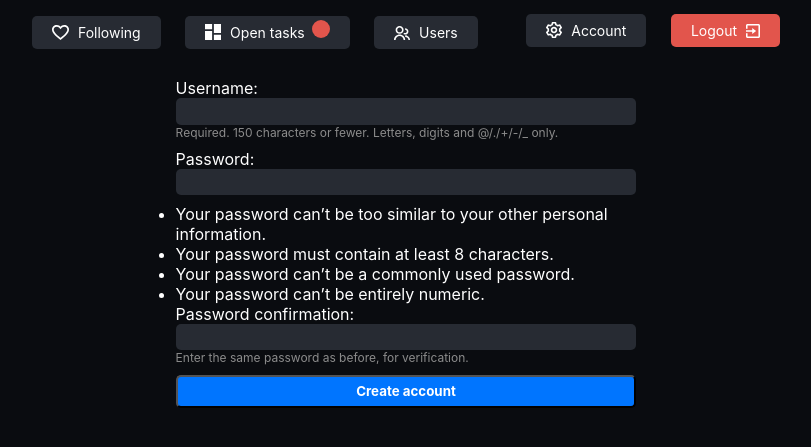
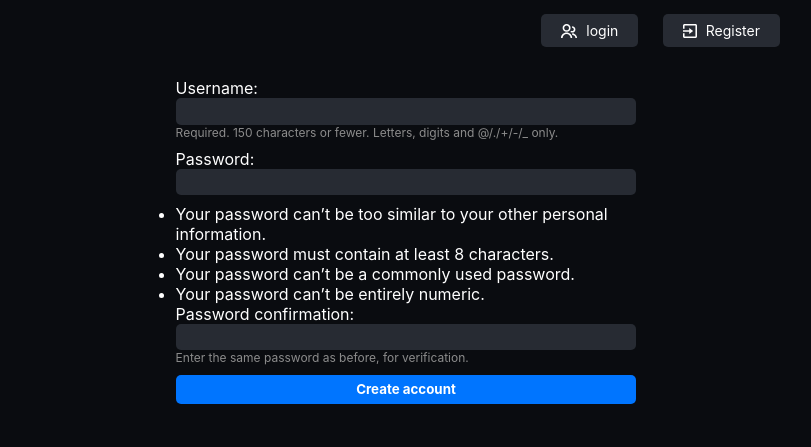
Before and after one commit to NumberJamie/to-do, a Django app: page /register/ in a window 1280 px wide. Shown: the top 447 px of the page, without its empty margins (234-1045 px from the left). Run offline with Django 4.2, Linux system fonts and the light colour scheme.

Commit message:
register

```diff
--- a/tasks/templates/tasks/all_tasks.html
+++ b/tasks/templates/tasks/all_tasks.html
@@ -11,7 +11,7 @@
             <div class="btn-wrapper">
                 <a href="{% url 'task_update' task.id %}">edit task</a>
                 {% if task.complete %}
-                    <a disabled>task already complete</a>
+                    <a class="disabled" disabled="True">task already complete</a>
                 {% else %}
                     <a href="{% url 'mark_completed' task.id %}">mark as completed</a>
                 {% endif %}
--- a/tasks/templates/tasks/task_create.html
+++ b/tasks/templates/tasks/task_create.html
@@ -1,6 +1,6 @@
 {% extends 'base.html' %}
 {% block content %}
-    <form method="post">
+    <form method="post" class="create-task">
         {% csrf_token %}
         {{ form.as_p }}
         <button type="submit">add task</button>
--- a/todo/settings.py
+++ b/todo/settings.py
@@ -128,7 +128,7 @@ MEDIA_ROOT = os.path.join(BASE_DIR, 'media')
 MEDIA_URL = '/media/'
 
 LOGIN_URL = 'login'
-LOGIN_REDIRECT_URL = 'home'
+LOGIN_REDIRECT_URL = 'task_list'
 
 LOGOUT_REDIRECT_URL = 'login'
 
--- a/users/forms.py
+++ b/users/forms.py
@@ -15,18 +15,9 @@ class UserLoginForm(AuthenticationForm):
     error_css_class = 'input-error'
 
 
-class UserRegisterForm(UserCreationForm):
+class UserCreateForm(UserCreationForm):
     class Meta:
         model = User
-        fields = ['username', 'password1', 'password2']
-
-    def __init__(self, *args, **kwargs):
-        super(UserCreationForm, self).__init__(*args, **kwargs)
+        fields = ['username']
 
     error_css_class = 'input-error'
-
-
-class ProfileRegisterForm(forms.ModelForm):
-    class Meta:
-        model = Profile
-        fields = ['']
--- a/users/models.py
+++ b/users/models.py
@@ -5,8 +5,8 @@ from django.db import models
 class Profile(models.Model):
     user = models.OneToOneField(User, on_delete=models.CASCADE)
     profile_picture = models.ImageField(upload_to='profile_picture', blank=True, null=True)
-    following = models.ManyToManyField(User, related_name='following', blank=True, null=True)
-    blocked = models.ManyToManyField(User, related_name='blocked', blank=True, null=True)
+    following = models.ManyToManyField(User, related_name='following', blank=True)
+    blocked = models.ManyToManyField(User, related_name='blocked', blank=True)
 
     def __str__(self):
         return f'{self.user}'
--- a/users/static/css/login.css
+++ b/users/static/css/login.css
@@ -1,9 +1,9 @@
-.login-wrapper{
+.login-wrapper, .create-task{
     width: 60%;
     margin: auto;
 }
 
-.login-wrapper input{
+.login-wrapper input, .create-task input, .cte{
     width: 96%;
     display: block;
     background-color: #272B33;
@@ -15,19 +15,21 @@
     border-radius: 5px;
 }
 
-.login-wrapper span{
+.login-wrapper span, .create-task span{
     margin-bottom: 2%;
     color: #8C8C8C;
     font-size: 12px;
     display: block;
 }
 
-.login-wrapper button{
+.login-wrapper button, .create-task button{
     cursor: pointer;
     background-color: #0075FF;
     width: 100%;
     padding: 1.5% 1%;
     display: inline-block;
+    outline: none;
+    border: none;
     border-radius: 5px;
     text-align: center;
     font-weight: bold;
--- a/users/static/css/main.css
+++ b/users/static/css/main.css
@@ -15,6 +15,10 @@ main{
     display: block;
 }
 
+.disabled{
+    background-color: #8C8C8C !important;
+}
+
 .active-link{
     background-color: #0075FF !important;
 }
--- a/users/templates/base.html
+++ b/users/templates/base.html
@@ -7,7 +7,11 @@
     {% include 'snippets/css.html' %}
 </head>
 <body>
-    {% include 'snippets/navbar.html' %}
+    {% if user.is_authenticated %}
+        {% include 'snippets/navbar.html' %}
+    {% else %}
+        {% include 'snippets/geust-navbar.html' %}
+    {% endif %}
     <main>
         {% block content %}
         {% endblock %}
--- /dev/null
+++ b/users/templates/snippets/geust-navbar.html
@@ -0,0 +1,18 @@
+{% load active_link_tags %}
+<nav>
+    <div class="nav-items-right nav-items">
+        <div>
+            <a href="{% url 'login' %}" class="{% active_link 'login' 'active-link' %}">
+                {% include 'icons/users.html' %}
+                login
+            </a>
+        </div>
+
+        <div>
+            <a href="{% url 'register' %}" class="{% active_link 'register' 'active-link' %}">
+                {% include 'icons/logout.html' %}
+                Register
+            </a>
+        </div>
+    </div>
+</nav>
--- a/users/templates/users/register.html
+++ b/users/templates/users/register.html
@@ -4,7 +4,6 @@
         {% csrf_token %}
         {{ form.errors }}
         {{ form.as_p }}
-        {{ form2.as_p }}
         <button type="submit">Create account</button>
     </form>
 {% endblock %}
--- a/users/urls.py
+++ b/users/urls.py
@@ -7,6 +7,6 @@ from users.forms import UserLoginForm
 
 urlpatterns = [
     path('logout/', auth_views.LogoutView.as_view(), name='logout'),
-    path('register/', views.register, name='register'),
+    path('register/', views.register_render, name='register'),
     path('login/', auth_views.LoginView.as_view(template_name='users/login.html', authentication_form=UserLoginForm), name='login'),
 ]
--- a/users/views.py
+++ b/users/views.py
@@ -2,7 +2,7 @@ from django.contrib.auth import authenticate, login
 from django.shortcuts import render, redirect
 
 from tasks.models import Tasks
-from users.forms import UserRegisterForm, ProfileRegisterForm
+from users.forms import UserCreateForm
 
 
 def task_count(request):
@@ -14,21 +14,20 @@ def task_count(request):
     return {'': ''}
 
 
-def register(request):
-    if request.POST == 'POST':
-        form = UserRegisterForm(request.POST)
-        form2 = ProfileRegisterForm(request.POST)
+def register_render(request):
+    if request.method == 'POST':
+        form = UserCreateForm(request.POST)
         if form.is_valid():
             form.save()
-            form2.save()
-            user = authenticate(username=form.cleaned_data['username'], password=form.cleaned_data['password'])
-            login(request, user)
+            username = form.cleaned_data['username']
+            password = form.cleaned_data['password1']
+            auth_user = authenticate(username=username, password=password)
+            login(request, auth_user)
             return redirect('task_list')
     else:
-        form = UserRegisterForm()
-        form2 = ProfileRegisterForm()
+        form = UserCreateForm()
     context = {
         'form': form,
-        'form2': form2
+        'title': 'register',
     }
     return render(request, 'users/register.html', context)
```
Also changed, not shown: users/migrations/0004_alter_profile_user.py (added), users/migrations/0005_alter_profile_blocked_alter_profile_following_and_more.py (added).
